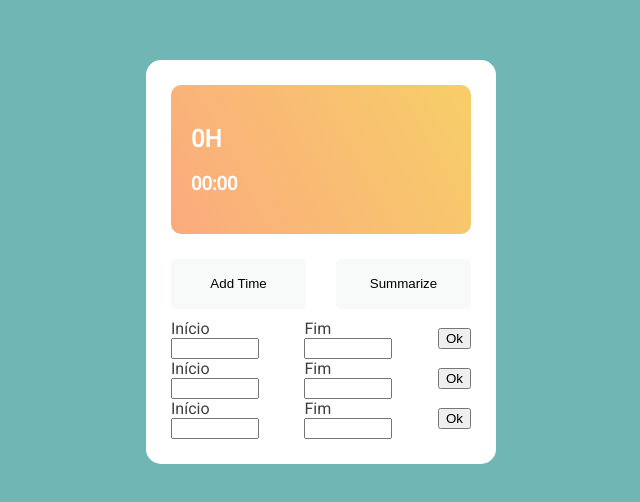
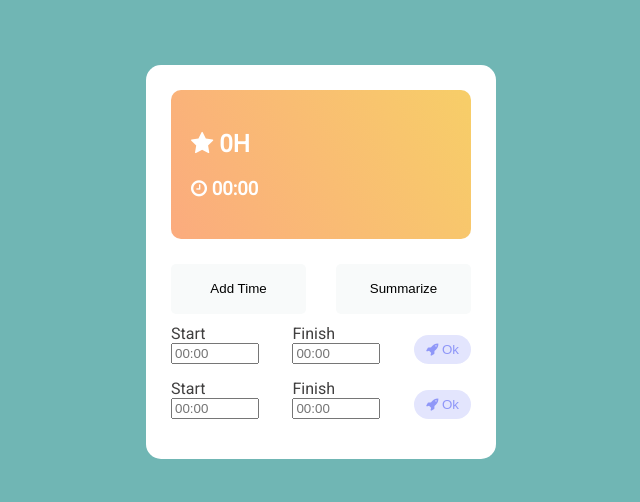
Before and after one commit to caina/angular4-timesheet-architecture, an Angular app: page /dashboard in a window 1280 px wide. Shown: the part 146-648 px from the top of the page, without its empty margins (327-967 px from the left). Built offline with nearby package versions, Linux system fonts and the light colour scheme.

Commit message:
'css inprovments'

```diff
--- /dev/null
+++ b/src/app/components/button/button.component.scss
@@ -0,0 +1,17 @@
+:host {
+
+  button {
+    border: none;
+    padding: 7px 12px;
+    border-radius: 15px;
+    background-color: #E3E5FD;
+    color: #8F97F8;
+    &:hover {
+      color: #fff;
+      cursor: pointer;
+    }
+    &:focus {
+      outline:0;
+    }
+  }
+}
--- a/src/app/components/button/button.component.ts
+++ b/src/app/components/button/button.component.ts
@@ -2,7 +2,13 @@ import { Component, Input, EventEmitter, Output  } from "@angular/core";
 
 @Component({
   selector: 'app-button',
-  template: `<button class='btn' (click)="onButtonClick()"><ng-content></ng-content></button>`
+  template: `
+  <span class='button-holder'>
+    <button class='btn' (click)="onButtonClick()">
+      <ng-content></ng-content>
+    </button>
+  </span>`,
+  styleUrls: ['./button.component.scss']
 })
 export class Button {
 
--- a/src/app/scenes/dashboard/components/time-line/time-line.component.html
+++ b/src/app/scenes/dashboard/components/time-line/time-line.component.html
@@ -1,13 +1,13 @@
 <div class="time-line-row">
     <span>
-      <label for="timeStart">Início</label>
-      <input type="text" id="timeStart" [(ngModel)]="timeLine.dtInicio">
+      <label for="timeStart">Start</label>
+      <input type="text" placeholder="00:00" id="timeStart" [(ngModel)]="timeLine.dtInicio">
     </span>
 
     <span>
-      <label for="timeEnd">Fim</label>
-      <input type="text" id="timeEnd" [(ngModel)]="timeLine.dtFim">
+      <label for="timeEnd">Finish</label>
+      <input type="text" placeholder="00:00" id="timeEnd" [(ngModel)]="timeLine.dtFim">
     </span>
 
-    <app-button (onClick)="handleConfirmationButton()" >Ok</app-button>
+    <app-button (onClick)="handleConfirmationButton()" ><i class="fa fa-rocket" aria-hidden="true"></i> Ok</app-button>
   </div>
--- a/src/app/scenes/dashboard/components/time-line/time-line.component.scss
+++ b/src/app/scenes/dashboard/components/time-line/time-line.component.scss
@@ -3,12 +3,13 @@
     display: flex;
     flex-direction: row;
     justify-content: space-between;
+    margin-bottom: 15px;
 
     span {
       display: flex;
       flex-direction: column;
       justify-content: flex-end;
-      flex-basis: 45%;
+      flex-basis: 32%;
     }
 
     input {
@@ -16,7 +17,7 @@
     }
 
     app-button {
-      align-self: center;
+      align-self: flex-end;
     }
 
   }
--- a/src/app/scenes/dashboard/components/time-result/time-result.component.ts
+++ b/src/app/scenes/dashboard/components/time-result/time-result.component.ts
@@ -1,14 +1,15 @@
-import { Component, Input, SimpleChanges, OnChanges } from "@angular/core";
+import { Component, Input, SimpleChanges, OnChanges, ChangeDetectionStrategy } from "@angular/core";
 import * as moment from 'moment';
 
 @Component({
   selector: 'app-time-result',
   template: `
   <div class="timer-result">
-    <h2>{{timeInHours}}H</h2>
-    <h3>{{totalTimeDiff}}</h3>
+    <h2><i class="fa fa-star" aria-hidden="true"></i> {{timeInHours}}H</h2>
+    <h3><i class="fa fa-clock-o" aria-hidden="true"></i> {{totalTimeDiff}}</h3>
   </div>`,
   styleUrls: ['./time-result.component.scss'],
+  changeDetection: ChangeDetectionStrategy.OnPush
 })
 export class TimeResultComponent implements OnChanges {
 
--- a/src/app/scenes/dashboard/dashboard.component.ts
+++ b/src/app/scenes/dashboard/dashboard.component.ts
@@ -18,7 +18,6 @@ export class DashboardComponent {
   constructor(public time: TimeDifferenceService) {
     this.timeLines.push(new TimeLine());
     this.timeLines.push(new TimeLine());
-    this.timeLines.push(new TimeLine());
    }
 
   public handleTimeCalculation(timeLine: TimeLine) {
--- a/src/app/scenes/dashboard/dashboard.module.ts
+++ b/src/app/scenes/dashboard/dashboard.module.ts
@@ -9,7 +9,6 @@ import { TimeResultComponent } from './components/time-result/time-result.compon
 
 import {ComponentsModule} from './../../components/components.module';
 import { DashboardRoutingModule } from './dashboard-routing.module';
-import { HistoryComponent } from './history/history.component';
 import { AppModule } from '../../app.module';
 
 @NgModule({
@@ -17,7 +16,6 @@ import { AppModule } from '../../app.module';
     TimeLineComponent,
     DashboardComponent,
     TimeResultComponent,
-    HistoryComponent,
   ],
   imports: [
     HttpModule,
--- a/src/app/scenes/dashboard/history/history.component.css
+++ /dev/null
@@ -1,2 +0,0 @@
-:host {
-}
--- a/src/app/scenes/dashboard/history/history.component.html
+++ /dev/null
@@ -1,3 +0,0 @@
-<p>
-  history works!
-</p>
--- a/src/app/scenes/dashboard/history/history.component.ts
+++ /dev/null
@@ -1,18 +0,0 @@
-import { Component, OnChanges, Input, SimpleChanges } from '@angular/core';
-
-@Component({
-  selector: 'app-history',
-  templateUrl: './history.component.html',
-  styleUrls: ['./history.component.css']
-})
-export class HistoryComponent implements OnChanges {
-
-  @Input() tempo: number;
-
-  constructor() { }
-
-  ngOnChanges(changes: SimpleChanges): void {
-    // armazenar no local storage
-    console.log(changes);
-  }
-}
--- a/src/index.html
+++ b/src/index.html
@@ -8,6 +8,7 @@
   <meta name="viewport" content="width=device-width, initial-scale=1">
   <link rel="icon" type="image/x-icon" href="favicon.ico">
   <link href="https://fonts.googleapis.com/css?family=Roboto" rel="stylesheet">
+  <link href="https://maxcdn.bootstrapcdn.com/font-awesome/4.7.0/css/font-awesome.min.css" rel="stylesheet" integrity="sha384-wvfXpqpZZVQGK6TAh5PVlGOfQNHSoD2xbE+QkPxCAFlNEevoEH3Sl0sibVcOQVnN" crossorigin="anonymous">
 
 </head>
 <body>
```
Also changed, not shown: 1 other file (tests, documents, lock files or other folders).
